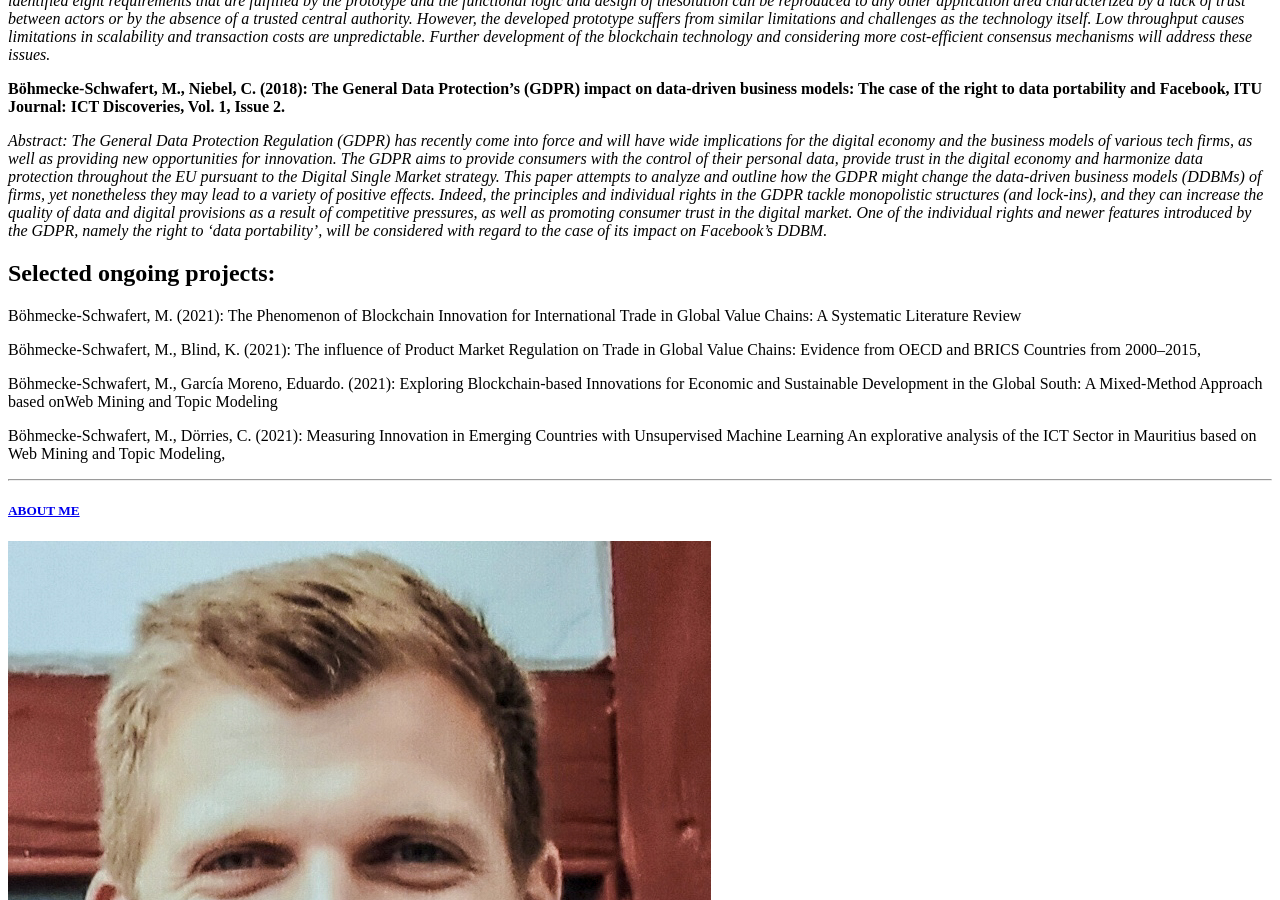
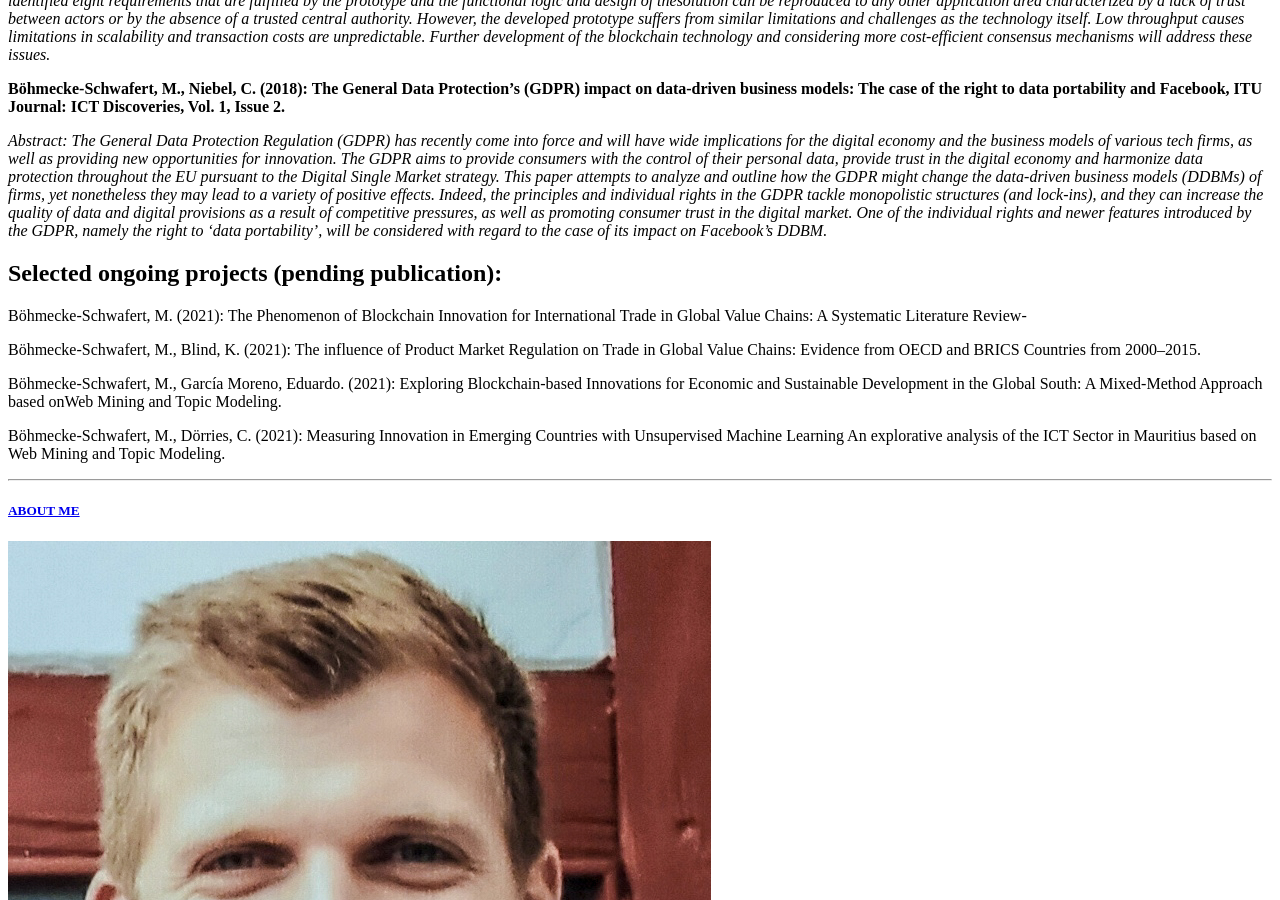
Before and after one commit to MoritzBS/MoritzBS.github.io, a Jekyll site: the page built from research.html, in a window 1280 px wide and 900 px high, scrolled down 725 px. Built offline with Jekyll 4.4.1, drawn with Linux system fonts in a browser that asks for light colours; comment, search, counter and statistics services are not loaded.

Commit message:
Update en.md

```diff
--- a/_includes/publications/en.md
+++ b/_includes/publications/en.md
@@ -13,12 +13,12 @@
 *Abstract: The General Data Protection Regulation (GDPR) has recently come into force and will have wide implications for the digital economy and the business models of various tech firms, as well as providing new opportunities for innovation. The GDPR aims to provide consumers with the control of their personal data, provide trust in the digital economy and harmonize data protection throughout the EU pursuant to the Digital Single Market strategy. This paper attempts to analyze and outline how the GDPR might change the data-driven business models (DDBMs) of firms, yet nonetheless they may lead to a variety of positive effects. Indeed, the principles and individual rights in the GDPR tackle monopolistic structures (and lock-ins), and they can increase the quality of data and digital provisions as a result of competitive pressures, as well as promoting consumer trust in the digital market. One of the individual rights and newer features introduced by the GDPR, namely the right to ‘data portability’, will be considered with regard to the case of its impact on Facebook’s DDBM.*
 
 
-## Selected ongoing projects:
+## Selected ongoing projects (pending publication):
 
-Böhmecke-Schwafert, M. (2021): The Phenomenon of Blockchain Innovation for International Trade in Global Value Chains: A Systematic Literature Review
+Böhmecke-Schwafert, M. (2021): The Phenomenon of Blockchain Innovation for International Trade in Global Value Chains: A Systematic Literature Review-
 
-Böhmecke-Schwafert, M., Blind, K. (2021): The influence of Product Market Regulation on Trade in Global Value Chains: Evidence from OECD and BRICS Countries from 2000–2015,
+Böhmecke-Schwafert, M., Blind, K. (2021): The influence of Product Market Regulation on Trade in Global Value Chains: Evidence from OECD and BRICS Countries from 2000–2015.
 
-Böhmecke-Schwafert, M., García Moreno, Eduardo. (2021): Exploring Blockchain-based Innovations for Economic and Sustainable Development in the Global South: A Mixed-Method Approach based onWeb Mining and Topic Modeling
+Böhmecke-Schwafert, M., García Moreno, Eduardo. (2021): Exploring Blockchain-based Innovations for Economic and Sustainable Development in the Global South: A Mixed-Method Approach based onWeb Mining and Topic Modeling.
 
-Böhmecke-Schwafert, M., Dörries, C. (2021): Measuring Innovation in Emerging Countries with Unsupervised Machine Learning An explorative analysis of the ICT Sector in Mauritius based on Web Mining and Topic Modeling,
+Böhmecke-Schwafert, M., Dörries, C. (2021): Measuring Innovation in Emerging Countries with Unsupervised Machine Learning An explorative analysis of the ICT Sector in Mauritius based on Web Mining and Topic Modeling.
```
